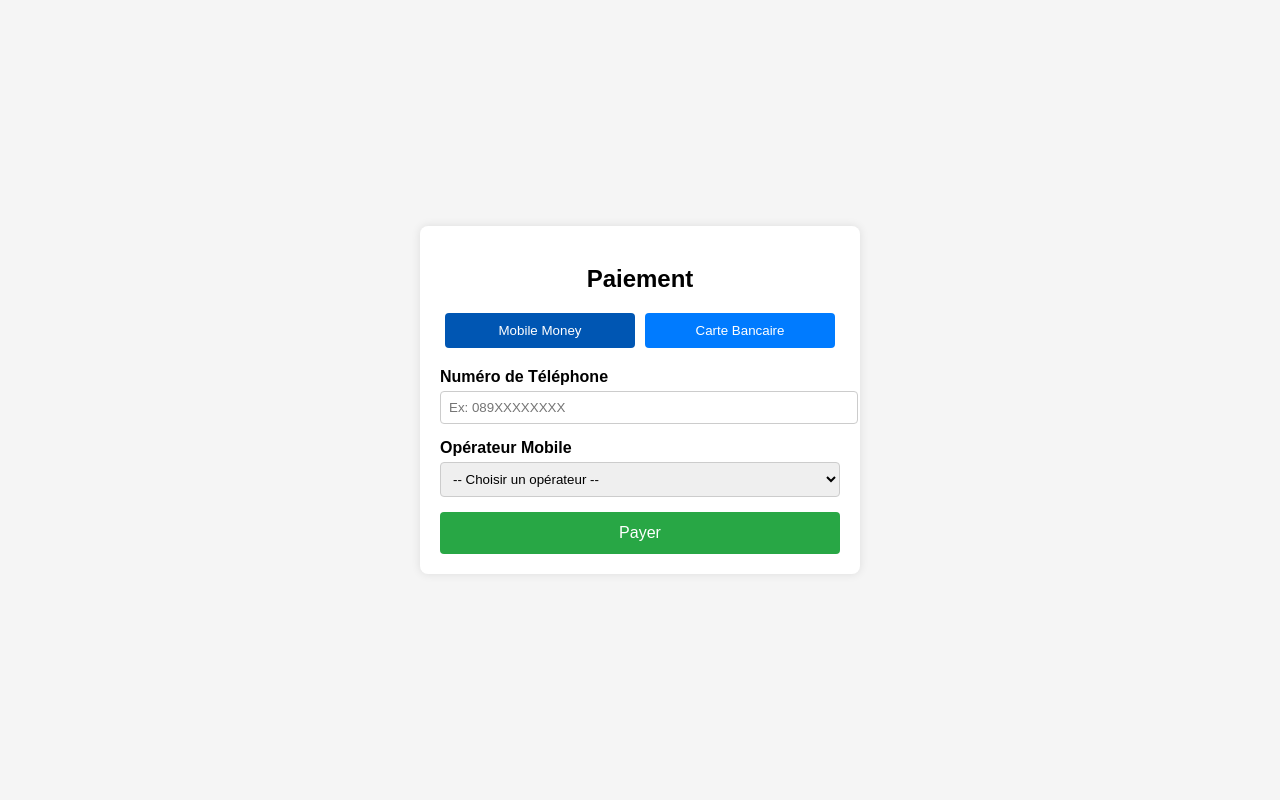
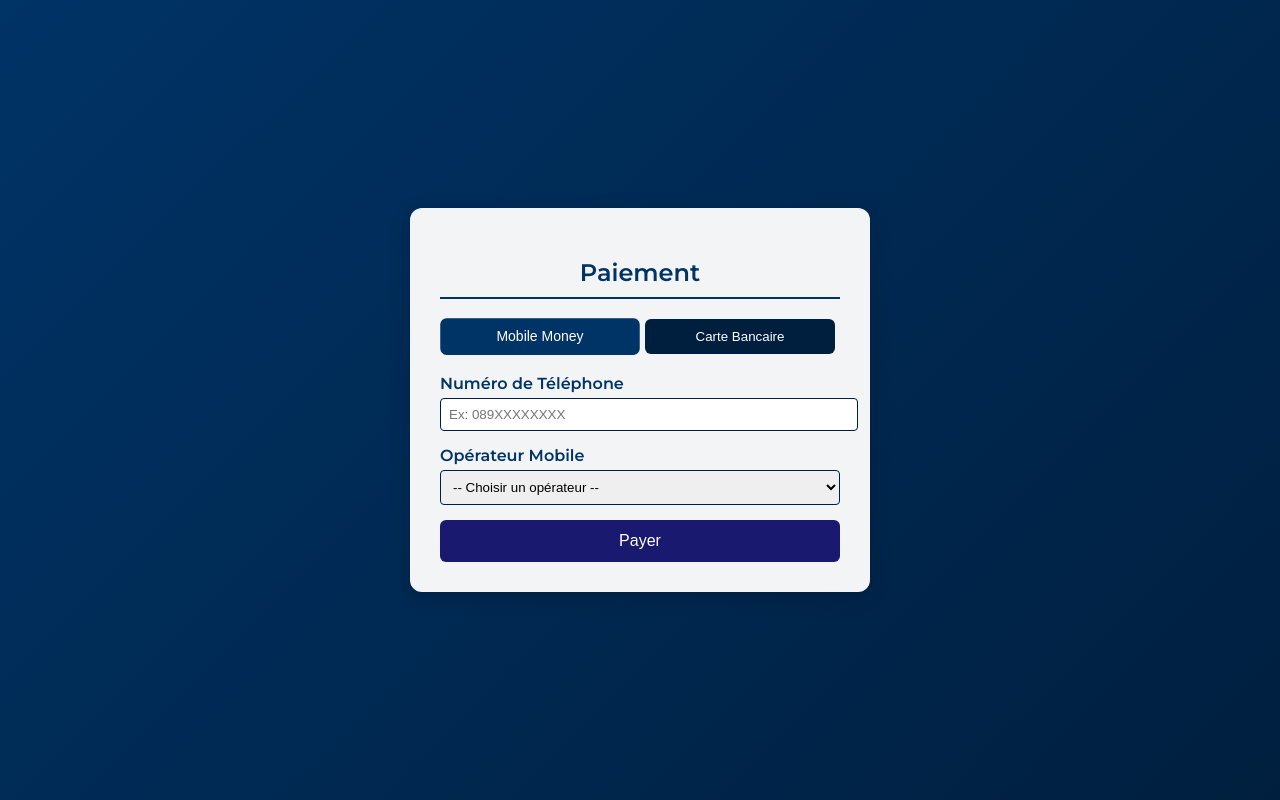
Before and after one commit to betsaleel-yoto/akilimali, a plain HTML site: page payment.html in a window 1280 px wide. Drawn offline with Linux system fonts and the light colour scheme.

Commit message:
modiff version2

```diff
--- a/payment.html
+++ b/payment.html
@@ -4,26 +4,34 @@
   <meta charset="UTF-8">
   <meta name="viewport" content="width=device-width, initial-scale=1.0">
   <title>Formulaire de Paiement</title>
+  <!-- Ajout de la police Google Montserrat pour une typographie moderne -->
+  <link href="https://fonts.googleapis.com/css2?family=Montserrat:wght@400;600&display=swap" rel="stylesheet">
   <style>
+    /* Mise à jour du thème et amélioration du design */
     body {
-      font-family: Arial, sans-serif;
-      background-color: #f5f5f5;
+      font-family: 'Montserrat', sans-serif;
+      background: linear-gradient(135deg, #003366, #001F3F);
       display: flex;
       justify-content: center;
       align-items: center;
-      height: 100vh;
+      min-height: 100vh;
       margin: 0;
     }
     .payment-container {
-      background: #fff;
-      padding: 20px;
-      border-radius: 8px;
-      box-shadow: 0px 0px 10px rgba(0, 0, 0, 0.1);
+      background: rgba(255, 255, 255, 0.95);
+      backdrop-filter: blur(12px);
+      -webkit-backdrop-filter: blur(12px);
+      padding: 30px;
+      border-radius: 12px;
+      box-shadow: 0 4px 20px rgba(0, 0, 0, 0.2);
       width: 400px;
     }
     .payment-container h2 {
       text-align: center;
       margin-bottom: 20px;
+      color: #003366;
+      border-bottom: 2px solid #003366;
+      padding-bottom: 10px;
     }
     .payment-options {
       display: flex;
@@ -35,14 +43,18 @@
       padding: 10px;
       margin: 0 5px;
       border: none;
-      background: #007bff;
+      background: #001F3F;
       color: #fff;
-      border-radius: 4px;
+      border-radius: 6px;
       cursor: pointer;
-      transition: background 0.3s ease;
+      transition: background 0.3s ease, transform 0.2s ease;
+    }
+    .payment-options button:hover {
+      transform: scale(1.05);
     }
     .payment-options button.active {
-      background: #0056b3;
+      background: #003366;
+      transform: scale(1.05);
     }
     .form-group {
       margin-bottom: 15px;
@@ -51,12 +63,18 @@
       display: block;
       margin-bottom: 5px;
       font-weight: bold;
+      color: #003366;
     }
     input, select {
       width: 100%;
       padding: 8px;
-      border: 1px solid #ccc;
+      border: 1px solid #001F3F;
       border-radius: 4px;
+      transition: border-color 0.3s ease;
+    }
+    input:focus, select:focus {
+      border-color: #003366;
+      outline: none;
     }
     .hidden {
       display: none;
@@ -64,16 +82,18 @@
     .submit-btn {
       width: 100%;
       padding: 12px;
-      background: #28a745;
+      background: #191970;
       border: none;
       color: #fff;
       font-size: 16px;
-      border-radius: 4px;
+      border-radius: 6px;
       cursor: pointer;
-      transition: background 0.3s ease;
+      transition: background 0.3s ease, transform 0.2s ease, box-shadow 0.2s ease;
     }
     .submit-btn:hover {
-      background: #218838;
+      background: #1c1c7b;
+      transform: scale(1.03);
+      box-shadow: 0 4px 10px rgba(0, 0, 0, 0.2);
     }
   </style>
 </head>
@@ -96,8 +116,8 @@
           <select id="network" name="network" required>
             <option value="">-- Choisir un opérateur --</option>
             <option value="orange">Orange</option>
-            <option value="mtn">Airtel</option>
-            <option value="moov">Vodacom</option>
+            <option value="mtn">Airtelmoney</option>
+            <option value="moov">M-Pesa</option>
           </select>
         </div>
       </div>
--- a/style.css
+++ b/style.css
@@ -1,8 +1,8 @@
 /* Premium CSS Styling – Look and feel d’un site ultra premium */
 
 :root {
-  --primary-color: #2f178d;
-  --primary-hover: #2a157f;  /* Couleur légèrement plus foncée pour le hover */
+  --primary-color: #191970;
+  --primary-hover: #001F3F;  /* Couleur légèrement plus foncée pour le hover */
   --secondary-color: #ffffff;
   --accent-color: #f7f7f7;
   --text-color: #333333;
```
Also changed, not shown: index.html (+9 -6 lines).
